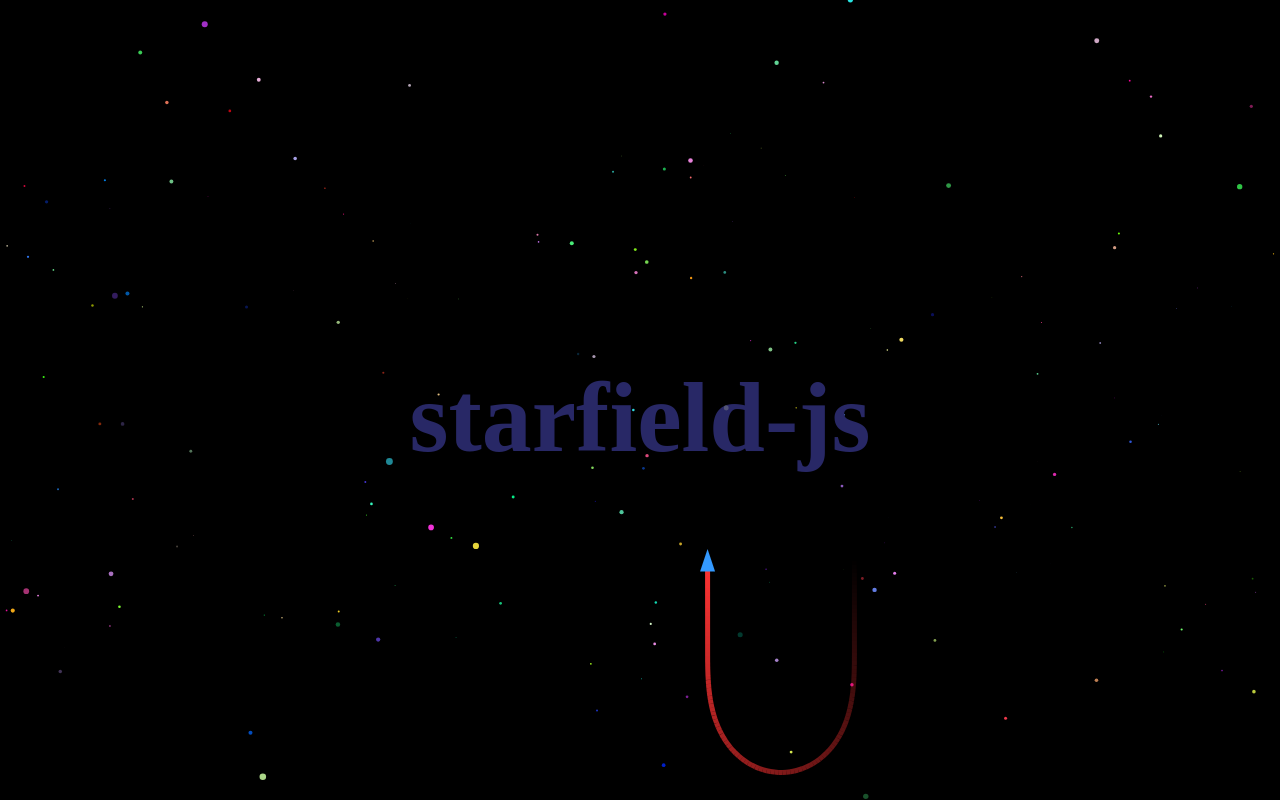
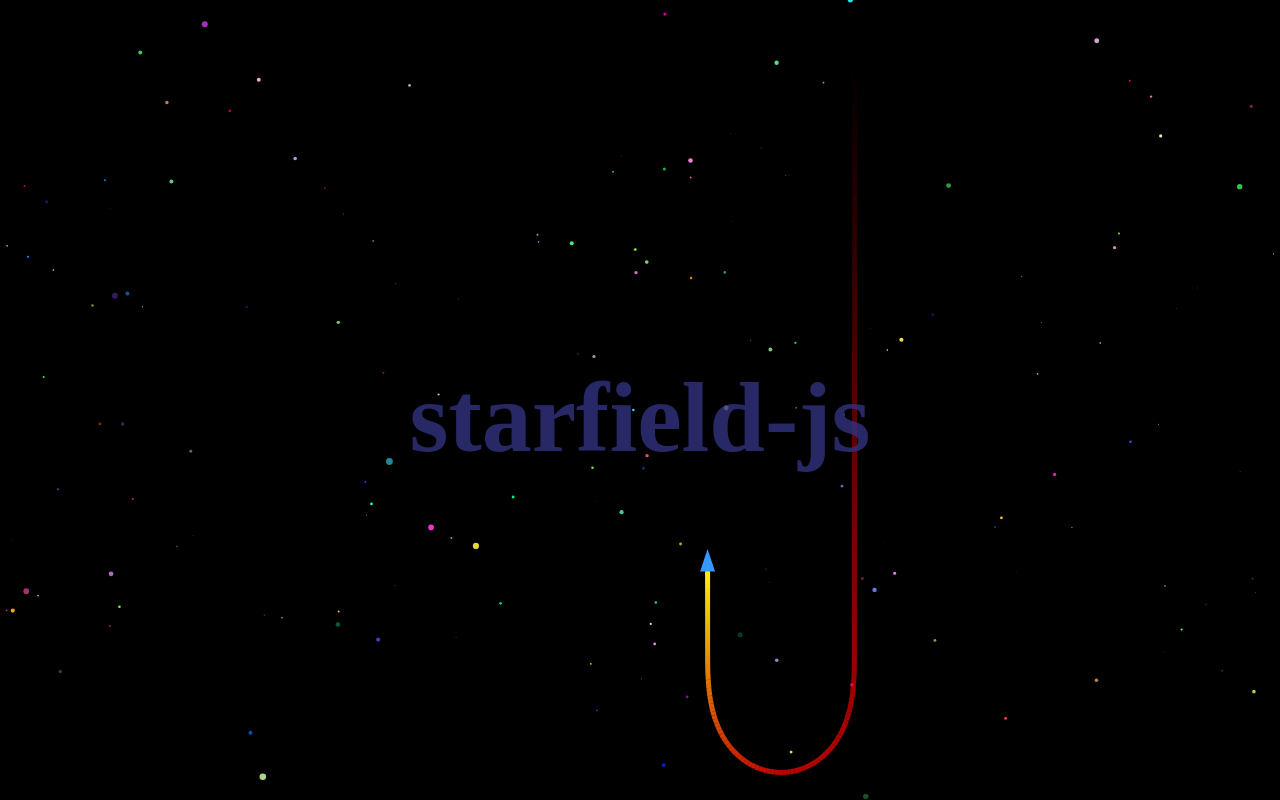
Before and after one commit to shaack/starfield-js, a website: page index.html in a window 1280 px wide. Drawn offline with Linux system fonts and the light colour scheme.

Commit message:
added gradient tail rendering with customizable start and end colors, increased max tail distance

```diff
--- a/index.html
+++ b/index.html
@@ -45,11 +45,12 @@
         showSpaceShip: true,
         spaceShipProps: {
             color: "#3399ff", // Blue ship
-            tailColor: "#ff3333", // Red tail
+            tailStartColor: "#ffff00", // Yellow start of tail
+            tailEndColor: "#ff0000", // Red end of tail
             size: 15,
             speed: 4,
             tailLength: 5000,
-            tailMaxDistance: 500,
+            tailMaxDistance: 1000,
             edgeDistance: 150, // Distance from edge to start turning
             edgeCurveIntensity: 0.08 // How strongly to curve when approaching an edge
         }
--- a/src/SpaceShip.js
+++ b/src/SpaceShip.js
@@ -10,7 +10,8 @@ export class SpaceShip {
             speed: 3,
             size: 10,
             color: "#ffffff",
-            tailColor: null, // If null, will use the ship color
+            tailStartColor: null, // If null, will use the ship color
+            tailEndColor: null, // If null, will use the tailStartColor
             curveIntensity: 0.02, // How much the ship curves during flight
             curveChangeRate: 0.005, // How often the curve direction changes
             tailLength: 50, // Number of positions to keep for the tail
@@ -20,9 +21,14 @@ export class SpaceShip {
             ...props
         }
 
-        // If tailColor is not specified, use the ship color
-        if (!this.props.tailColor) {
-            this.props.tailColor = this.props.color
+        // If tailStartColor is not specified, use the ship color
+        if (!this.props.tailStartColor) {
+            this.props.tailStartColor = this.props.color
+        }
+
+        // If tailEndColor is not specified, use the tailStartColor
+        if (!this.props.tailEndColor) {
+            this.props.tailEndColor = this.props.tailStartColor
         }
         this.ctx = canvas.getContext("2d")
         this.positions = [] // Array to store previous positions for the tail
@@ -217,9 +223,11 @@ export class SpaceShip {
             this.ctx.moveTo(prev.x, prev.y);
             this.ctx.lineTo(current.x, current.y);
 
-            // Use the tail color with decreasing opacity
-            const color = this.props.tailColor;
-            this.ctx.strokeStyle = this.getRGBAFromHex(color, opacity);
+            // Interpolate between start and end tail colors based on distance
+            // Factor is 0 at the start of the tail (closest to ship) and 1 at 25% of the tail length
+            const colorFactor = Math.min(1.0, currentDistance / (this.props.tailMaxDistance * 0.25));
+            const interpolatedColor = this.interpolateColors(this.props.tailStartColor, this.props.tailEndColor, colorFactor);
+            this.ctx.strokeStyle = this.getRGBAFromHex(interpolatedColor, opacity);
             this.ctx.lineWidth = this.props.size / 3; // Thinner than the ship
             this.ctx.stroke();
 
@@ -243,4 +251,32 @@ export class SpaceShip {
         // Return rgba value
         return `rgba(${r}, ${g}, ${b}, ${opacity})`;
     }
+
+    // Helper function to interpolate between two hex colors
+    interpolateColors(color1, color2, factor) {
+        // Remove # if present
+        color1 = color1.replace('#', '');
+        color2 = color2.replace('#', '');
+
+        // Parse the hex values
+        const r1 = parseInt(color1.substring(0, 2), 16);
+        const g1 = parseInt(color1.substring(2, 4), 16);
+        const b1 = parseInt(color1.substring(4, 6), 16);
+
+        const r2 = parseInt(color2.substring(0, 2), 16);
+        const g2 = parseInt(color2.substring(2, 4), 16);
+        const b2 = parseInt(color2.substring(4, 6), 16);
+
+        // Interpolate the RGB values
+        const r = Math.round(r1 + factor * (r2 - r1));
+        const g = Math.round(g1 + factor * (g2 - g1));
+        const b = Math.round(b1 + factor * (b2 - b1));
+
+        // Convert back to hex
+        const rHex = r.toString(16).padStart(2, '0');
+        const gHex = g.toString(16).padStart(2, '0');
+        const bHex = b.toString(16).padStart(2, '0');
+
+        return `#${rHex}${gHex}${bHex}`;
+    }
 }
```
